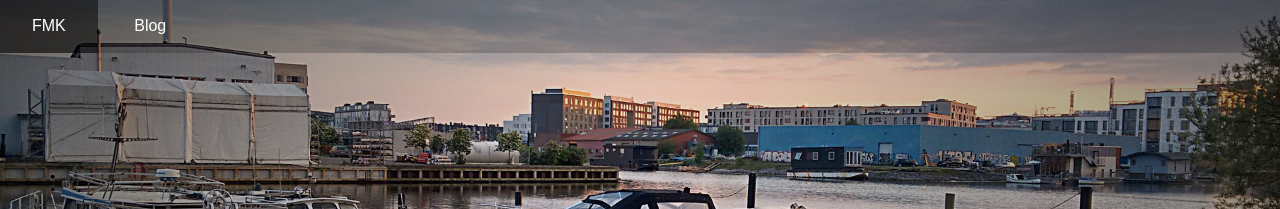
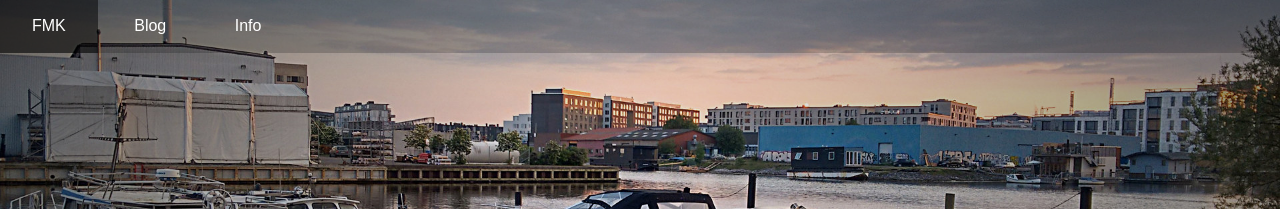
Before and after one commit to fisketorvetsmotorbaadklub/fisketorvetsmotorbaadklub.github.io, a Jekyll site: the page built from index.html, in a window 1280 px wide. Shown: the top 209 px of the page. Built offline with Jekyll 4.4.1, drawn with Linux system fonts in a browser that asks for light colours.

Commit message:
Update default.html

```diff
--- a/_layouts/default.html
+++ b/_layouts/default.html
@@ -12,6 +12,7 @@
             <nav>
                 <a href="/">FMK</a>
                 <a href="/blog">Blog</a>
+                <a href="/om-fmk">Info</a>
             </nav>
 			<article>
 
```
